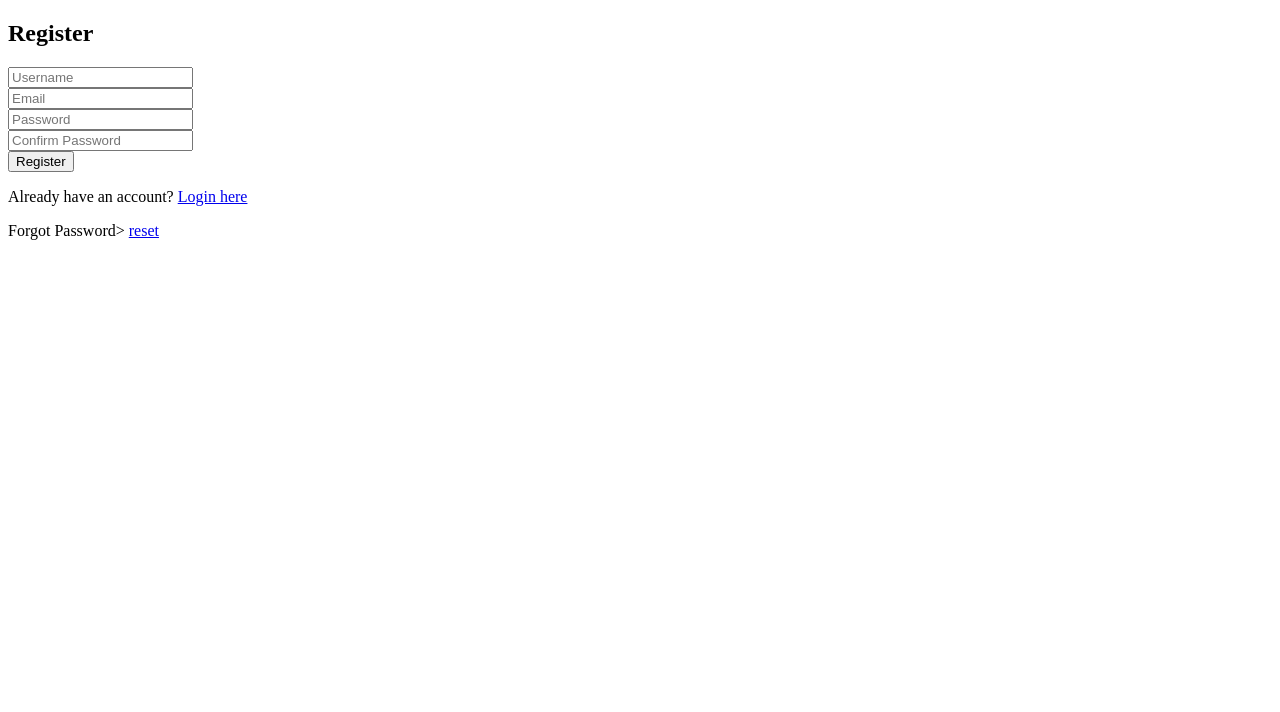
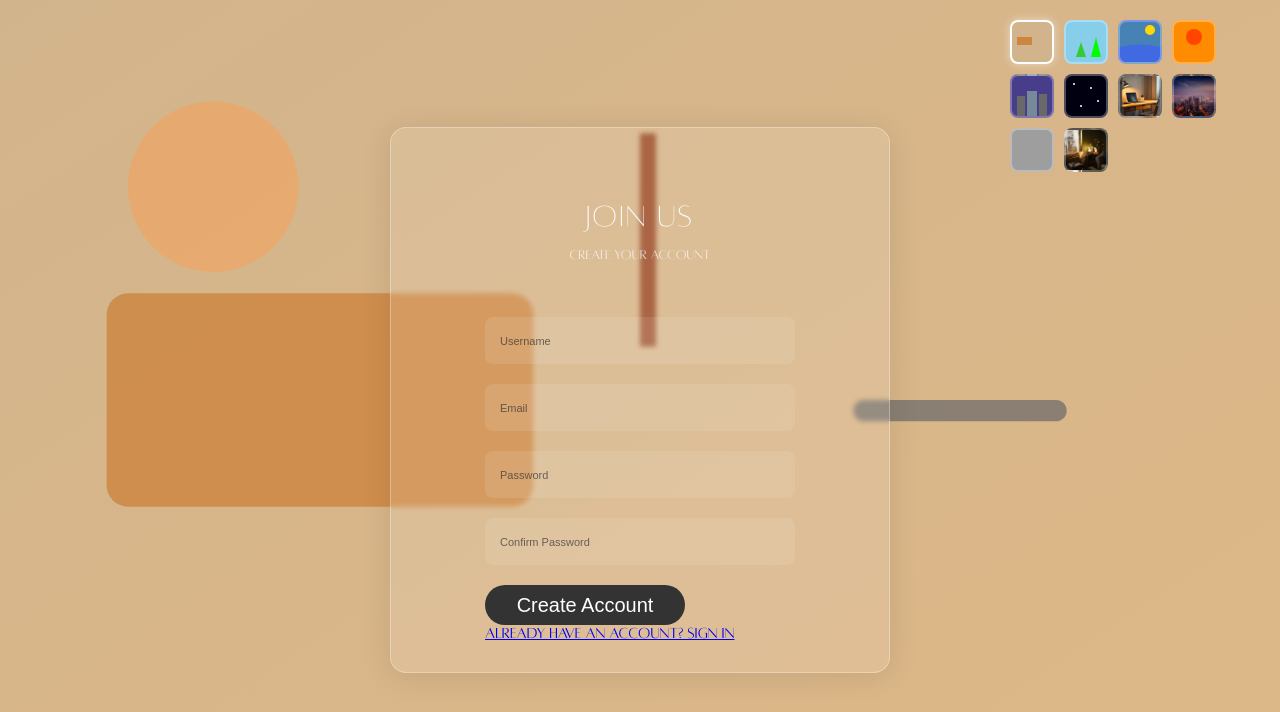
Before and after one commit to renad03-20/todo-list, a Django app: page /register/ in a window 1280 px wide. Shown: the top 712 px of the page. Run offline with Django 5.2, Linux system fonts and the light colour scheme; grey boxes are pictures that could not be loaded.

Commit message:
login and register pages html

```diff
--- a/todo_app/templates/todoapp/register.html
+++ b/todo_app/templates/todoapp/register.html
@@ -1,41 +1,37 @@
-<!DOCTYPE html>
-<html lang="en">
-<head>
-    <meta charset="UTF-8">
-    <meta name="viewport" content="width=device-width, initial-scale=1.0">
-    <title>Document</title>
-</head>
-<body>
-    <div class="wrapper">
-        <h2>Register</h2>
+{% extends 'todoapp/base.html' %}
+{% load static %}
 
-        <form action="#" method="POST">
+{% block title %}Register - Todo App{% endblock %}
+
+{% block extra_css %}
+    <link rel="stylesheet" href="{% static 'css/authentication.css' %}">
+{% endblock %}
+
+{% block content %}
+    <div class="header">
+        <h1 class="title">Join Us</h1>
+        <p class="subtitle">Create your account</p>
+    </div>
+
+    <form method="POST" class="auth-form">
         {% csrf_token %}
-            <div class="input-box">
-                <input type="text" name="username" placeholder="Username" required>
+        <div class="input-group">
+            <input class="auth-input" type="text" name="username" placeholder="Username" required>
         </div>
-            <div class="input-box">
-                <input type="email" name="email" placeholder="Email" required>
+        <div class="input-group">
+            <input class="auth-input" type="email" name="email" placeholder="Email" required>
         </div>
-            <div class="input-box">
-                <input type="password" name="password1" placeholder="Password" required>
+        <div class="input-group">
+            <input class="auth-input" type="password" name="password1" placeholder="Password" required>
         </div>
-            <div class="input-box">
-                <input type="password" name="password2" placeholder="Confirm Password" required>
+        <div class="input-group">
+            <input class="auth-input" type="password" name="password2" placeholder="Confirm Password" required>
         </div>
-            <div class="policy">
-
+        <div class="button-group">
+            <button class="auth-btn primary" type="submit">Create Account</button>
         </div>
-            <div class="input-box button">
-                <input type="submit" value="Register">
-            </div>
-            <div class="text">
-                <p>Already have an account? <a href="{% url 'login' %}">Login here</a></p>
-            </div>
-            <div class="text" >
-                <p> Forgot Password> <a href="#">reset</a></p>
+        <div class="auth-links">
+            <a href="{% url 'login' %}" class="auth-link">Already have an account? Sign in</a>
         </div>
     </form>
-    </div>
-</body>
-</html>
+{% endblock %}
```
Also changed, not shown: todo_app/templates/todoapp/login.html (+33 -0 lines). Lines whose indentation alone changed are shown as unchanged.
